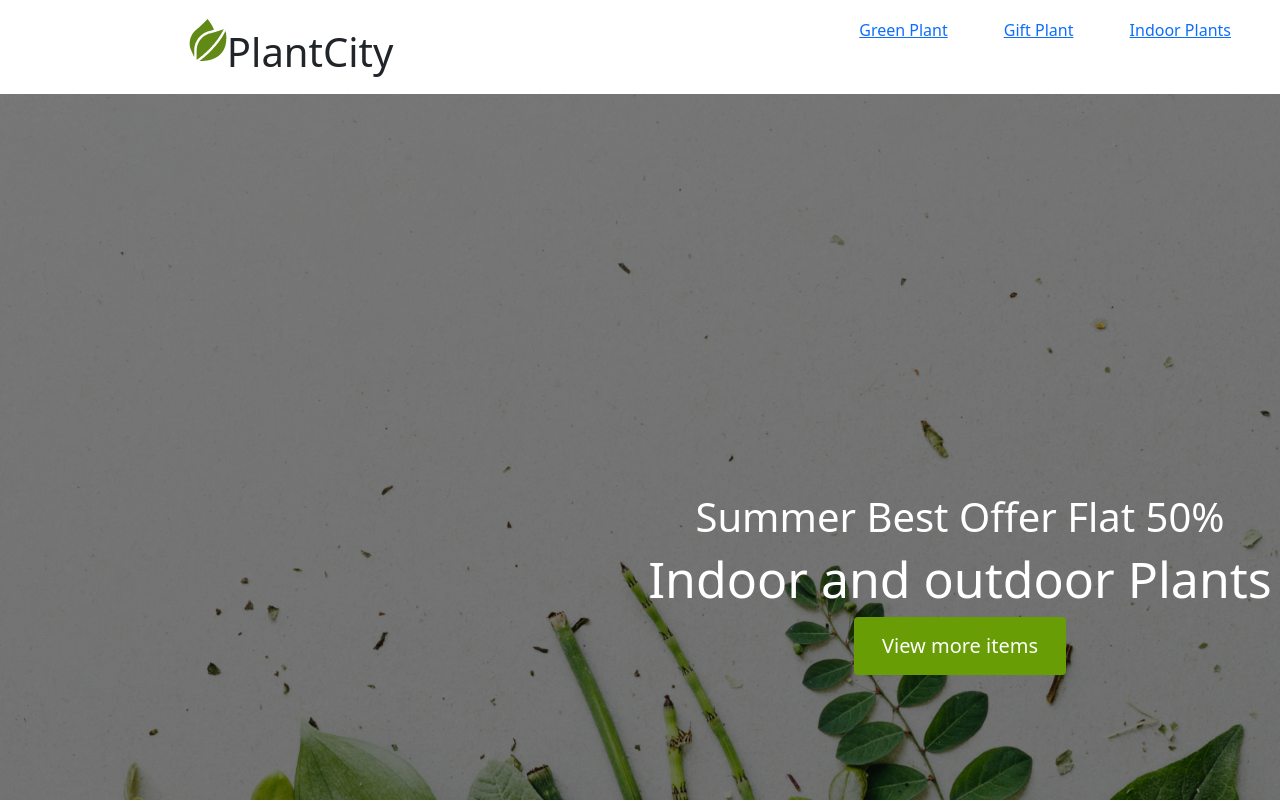
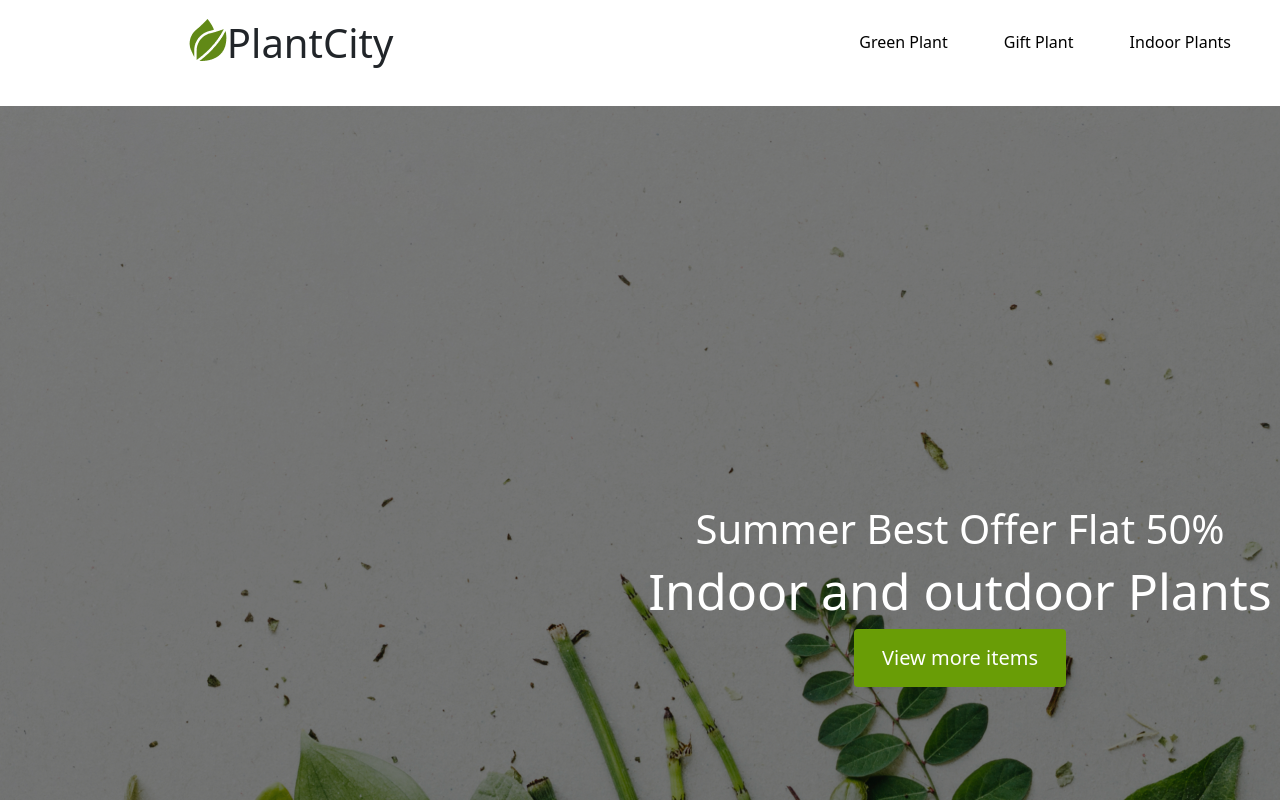
Before and after one commit to FDDSFSD/lesson5, a React (Create React App) app: page / in a window 1280 px wide. Shown: the top 800 px of the page. Built offline with nearby package versions, Linux system fonts and the light colour scheme.

Commit message:
last change

```diff
--- a/src/App.js
+++ b/src/App.js
@@ -3,13 +3,20 @@ import "./App.css";
 import Layout from "./Layout/Layout";
 import Page from "./Pages/Page";
 import Summer from "./Pages/Page1/Summer";
-import { BrowserRouter } from "react-router-dom";
-
+import Second from "./Pages/Page2/Second";
+import Recent from "./Pages/Page3/Recent";
+import Best from "./Pages/Page4/Best";
+import Latest from "./Pages/Page5/Latest";
 function App() {
   return (
     <Routes>
       <Route path='/' element={<Layout />}>
         <Route index path='/' element={<Page />} />
+        <Route path = '/green' element = {<Summer/>}/>
+        <Route path = '/gift' element = {<Second/>}/>
+        <Route path = '/indoor' element = {<Recent/>}/>
+        <Route path = '/blog' element = {<Best/>}/>
+        <Route path = '/more' element = {<Latest/>}/>
       </Route>
     </Routes>
   );
--- a/src/Header/Index.module.css
+++ b/src/Header/Index.module.css
@@ -7,8 +7,12 @@
     margin-top: 19px;
     height: 42px;
 }
+.linka{
+    text-decoration: none;
+    color: black;
+}
 .planth{
-    margin-top: 9px;
+    margin-top: 0;
 }
 .uli{
     width: 100%;
@@ -17,7 +21,7 @@
 }
 .nv{
     width: 50%;
-    margin-top: 18px;
+    margin-top: 30px;
 }
 .icondiv{
     width: 30px;
--- a/src/Header/index.js
+++ b/src/Header/index.js
@@ -1,8 +1,6 @@
 import React from 'react'
 import { Link } from 'react-router-dom'
 import Group from './img/Group.png'
-import Search from './img/Search.png'
-import Vector from './img/Vector.png'
 import styles from './Index.module.css';
 import { BsSearch} from 'react-icons/bs'
 import { AiOutlineUser} from 'react-icons/ai'
@@ -21,11 +19,11 @@ export default function Header() {
         </div>
     <nav className={styles.nv}>
         <ul className={styles.uli}>
-        <Link to='/green'>Green Plant</Link>
-        <Link to='/gift'>Gift Plant</Link>
-        <Link to='/indoor'>Indoor Plants</Link>
-        <Link to='/blog'>Blog</Link>
-        <Link to='/more'>More</Link>
+        <Link to='/green' className={styles.linka}>Green Plant</Link>
+        <Link to='/gift' className={styles.linka}>Gift Plant</Link>
+        <Link to='/indoor' className={styles.linka}>Indoor Plants</Link>
+        <Link to='/blog'className={styles.linka}>Blog</Link>
+        <Link to='/more' className={styles.linka}>More</Link>
         <div><BsSearch className={styles.icondiv}/></div>
         <div><AiOutlineUser className={styles.icondiv}/></div>
         <div className={styles.icondiv2} ><AiOutlineShoppingCart className={styles.icondiv}/></div>
--- a/src/Pages/Page3/Recent.js
+++ b/src/Pages/Page3/Recent.js
@@ -30,7 +30,7 @@ export default function Recent() {
         </Img>
     </div>
     <RecDiv1>
-    <div>
+    <div className={styles.stldiv}>
         <RecDiv>
             <img src={Fl} alt='Flower' className={styles.Im}/>
             <RecSp></RecSp>
--- a/src/Pages/Page4/Best.module.css
+++ b/src/Pages/Page4/Best.module.css
@@ -77,7 +77,6 @@
 .img{
     margin-bottom: 10px;
 }
-  .numbtn{
-    margin-top: 10px;
-    margin-left: 5px;
-  }
+.ph{
+    margin-top: 50%;
+}
--- a/src/Pages/Page4/Best1.jsx
+++ b/src/Pages/Page4/Best1.jsx
@@ -23,8 +23,7 @@ export default function Best1() {
         ]}
       ></AnimatedNumbers>
       <div>
-        <button onClick={() => setNum((state) => state + 1)}
-        className={styles.numbtn}>+</button>
+        <h2 className={styles.ph}>+</h2>
 
       </div>
     </div>
--- a/src/Pages/Page4/Best2.jsx
+++ b/src/Pages/Page4/Best2.jsx
@@ -23,8 +23,8 @@ export default function Best2() {
         ]}
       ></AnimatedNumbers>
       <div>
-        <button onClick={() => setNum((state) => state + 1)}
-        className={styles.numbtn}>+</button>
+
+      <h2 className={styles.ph}>+</h2>
 
       </div>
     </div>
--- a/src/Pages/Page4/Best3.jsx
+++ b/src/Pages/Page4/Best3.jsx
@@ -23,8 +23,7 @@ export default function Best3() {
         ]}
       ></AnimatedNumbers>
       <div>
-        <button onClick={() => setNum((state) => state + 1)}
-        className={styles.numbtn}>+</button>
+      <h2 className={styles.ph}>+</h2>
 
       </div>
     </div>
--- a/src/Pages/Page4/Best4.jsx
+++ b/src/Pages/Page4/Best4.jsx
@@ -23,8 +23,7 @@ export default function Best4() {
         ]}
       ></AnimatedNumbers>
       <div>
-        <button onClick={() => setNum((state) => state + 1)}
-        className={styles.numbtn}>+</button>
+      <h2 className={styles.ph}>+</h2>
 
       </div>
     </div>
--- a/src/Pages/Page5/Controlled.module.css
+++ b/src/Pages/Page5/Controlled.module.css
@@ -7,4 +7,5 @@
 }
 .Cardiv{
     height: 1000px;
+    width: 100%;
  }
```
